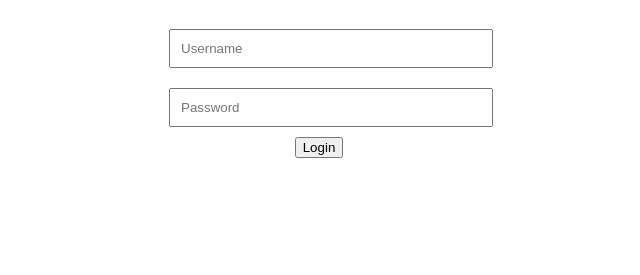
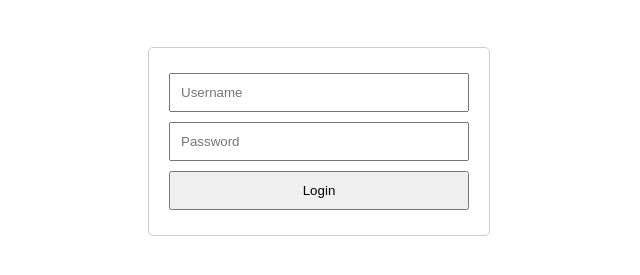
Before and after one commit to MilkeCrow/YouCan, a plain HTML site: page login.html in a window 1280 px wide. Shown: the part 81-356 px from the top of the page, without its empty margins (321-961 px from the left). Drawn offline with Linux system fonts and the light colour scheme.

Commit message:
Update login.html

```diff
--- a/login.html
+++ b/login.html
@@ -11,14 +11,20 @@
             margin: 0;
             padding: 20px;
         }
+
 form {
+    font-family: Arial, sans-serif;
     max-width: 300px;
-            margin: 0 auto;
+    margin: 50px auto;
+    padding: 20px;
+    border: 1px solid #ccc;
+    border-radius: 5px;
 }
-        input {
+input, button {
     width: 100%;
     padding: 10px;
-            margin: 10px 0;
+    box-sizing: border-box;
+    margin: 5px 0;
 }
         .error {
             color: red;
```
Lines whose indentation alone changed are shown as unchanged.
